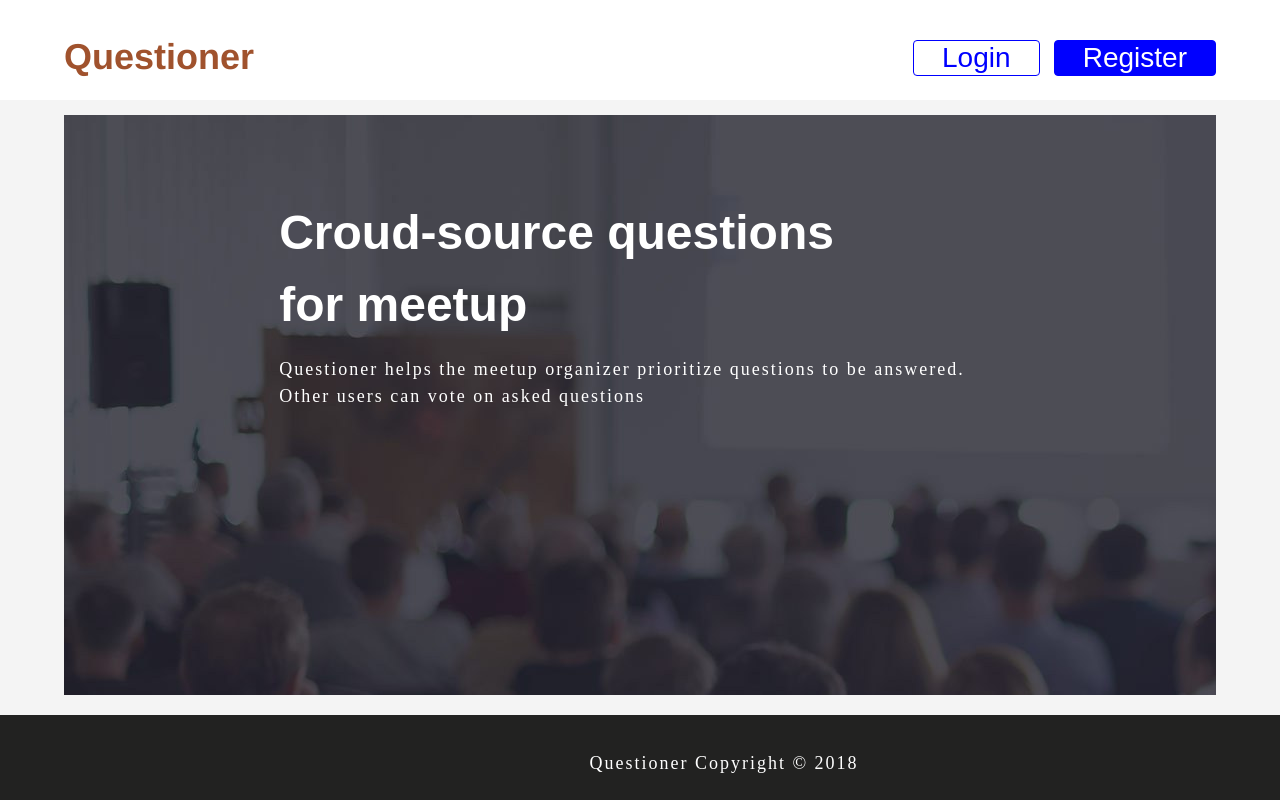
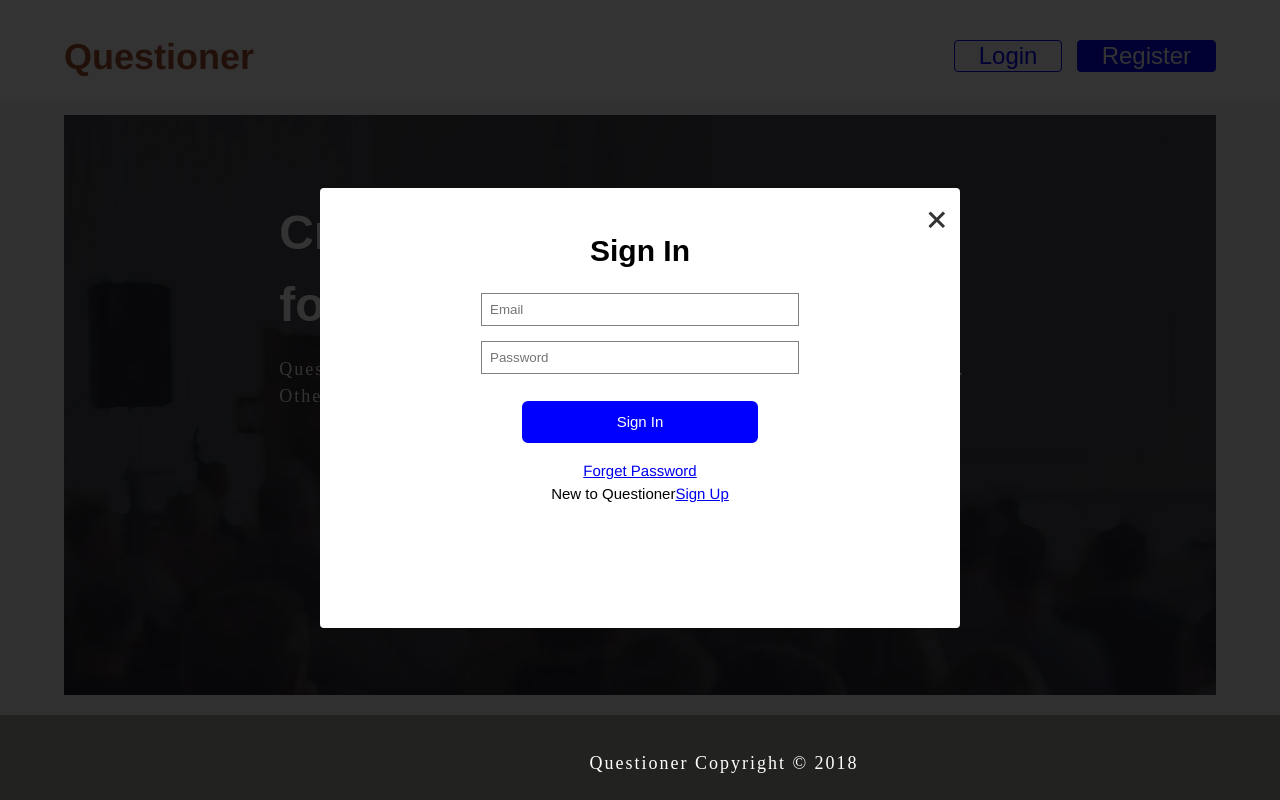
Before and after one commit to DeveloperNuel/Questioner, a website: page UI/pages/index.html in a window 1280 px wide. Both pictures are taken after a click on the button "Login". Drawn offline with Linux system fonts and the light colour scheme.

Commit message:
[Feature #162654189]Create Login Page.

```diff
--- a/UI/css/index.css
+++ b/UI/css/index.css
@@ -37,12 +37,12 @@ header nav{
 	float: right;
 	margin-top: 10px;
 }
-.login{
+#login{
   background-color: white;
   color: blue;
   border: 1px solid blue;
   border-radius: 4px;
-  font-size: 28px;
+  font-size: 24px;
   padding-left: 1em;
   padding-right: 1em;
   margin-right: 10px;
@@ -53,7 +53,7 @@ header nav{
     border: 1px solid blue;
     border-radius: 4px;
     text-align: center;
-    font-size: 28px;
+    font-size: 24px;
     padding-left: 1em;
     padding-right: 1em;
 }
--- /dev/null
+++ b/UI/css/signin.css
@@ -0,0 +1,65 @@
+
+.bg-modal {
+	background-color: rgba(0, 0, 0, 0.8);
+	width: 100%;
+	height: 100%;
+	position: absolute;
+	top: 0;
+	display: none;
+	justify-content: center;
+	align-items: center;
+}
+
+.modal-contents {
+	height: 400px;
+	width: 600px;
+	background-color: white;
+	text-align: center;
+	padding: 20px;
+	position: relative;
+	border-radius: 4px;
+	margin-top: 1em;
+}
+
+input {
+	margin: 15px auto;
+	display: block;
+	width: 50%;
+	padding: 8px;
+	border: 1px solid gray;
+}
+
+.close {
+	position: absolute;
+	top: 0;
+	right: 10px;
+	font-size: 42px;
+	color: #333;
+	transform: rotate(45deg);
+	cursor: pointer;
+}
+.close :hover {
+    color: #666;
+}
+.button {
+	background-color: blue;
+	border: 2px solid white;
+	border-radius: 8px;
+	text-decoration: none;
+	padding: 10px 28px;
+	color: white;
+	margin-top: 10px;
+	display: inline-block;
+	width: 30%;
+	margin-bottom: 1em;
+}
+.button :hover {
+	background-color: white;
+	color: blue;
+	border: 2px solid blue;
+}
+.link a{
+	font-family: 'Franklin Gothic Medium', 'Arial Narrow', Arial, sans-serif;
+	font-style: bold;
+	text-align: center;
+}
--- a/UI/js/signin.js
+++ b/UI/js/signin.js
@@ -0,0 +1,8 @@
+
+document.getElementById('login').addEventListener('click', () => {
+  document.querySelector('.bg-modal').style.display = 'flex';
+});
+
+document.querySelector('.close').addEventListener('click', () => {
+  document.querySelector('.bg-modal').style.display = 'none';
+});
--- a/UI/pages/index.html
+++ b/UI/pages/index.html
@@ -6,6 +6,7 @@
 	<meta name="author" content="Emmanuel TUYISHIMIRE">
     <title>Questioner</title>
     <link rel="stylesheet" type="text/css" href="../css/index.css">
+    <link rel="stylesheet" type="text/css" href="../css/signin.css">
 </head>
 <body>
      <header>
@@ -14,8 +15,8 @@
                  <h1>Questioner</h1>
              </div>
            <nav>
-                <button class="login">Login</button>
-                <button class="register">Register</button>
+                <button type="button" id="login">Login</button>
+                <button type="button" class="register">Register</button>
            </nav>
          </div>
     </header>
@@ -29,14 +30,33 @@
 
      </div>
  </section>
+<!-- Sign In Modal Section -->
+ <div class="bg-modal">
+	<div class="modal-contents">
 
+		<div class="close">+</div>
 
+		<form action="">
+            <h1>Sign In</h1>
+			<input type="text" placeholder="Email">
+			<input type="email" placeholder="Password">
+			<a href="#" class="button">Sign In</a>
+        </form>
+        <div class="link">
+        <a href="#">Forget Password</a><span>
+                    New to Questioner</span><a href="#">Sign Up</a>
+        </div>
+
+	</div>
+</div>
+
+<!-- End of Sign In Modal Section-->
 
 
 	<footer>
             <p>Questioner Copyright &copy; 2018</p>
     </footer>
 
-
+    <script type="text/javascript"src="../js/signin.js"></script>
 </body>
 </html>
```
